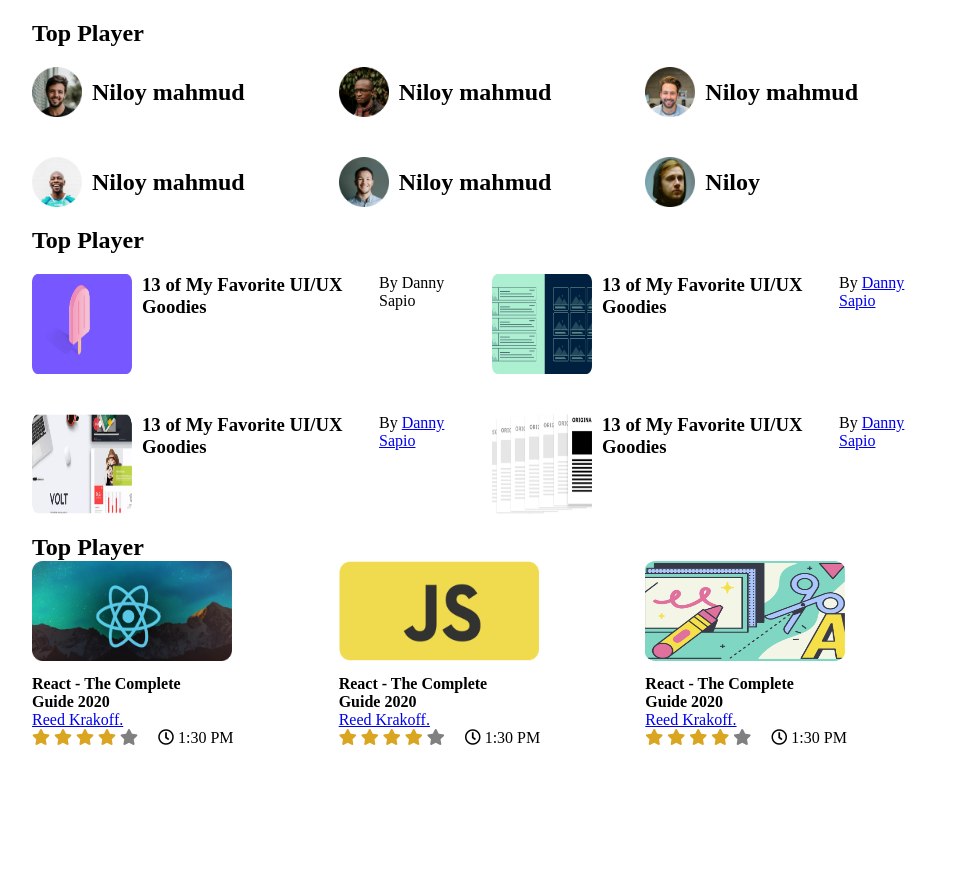
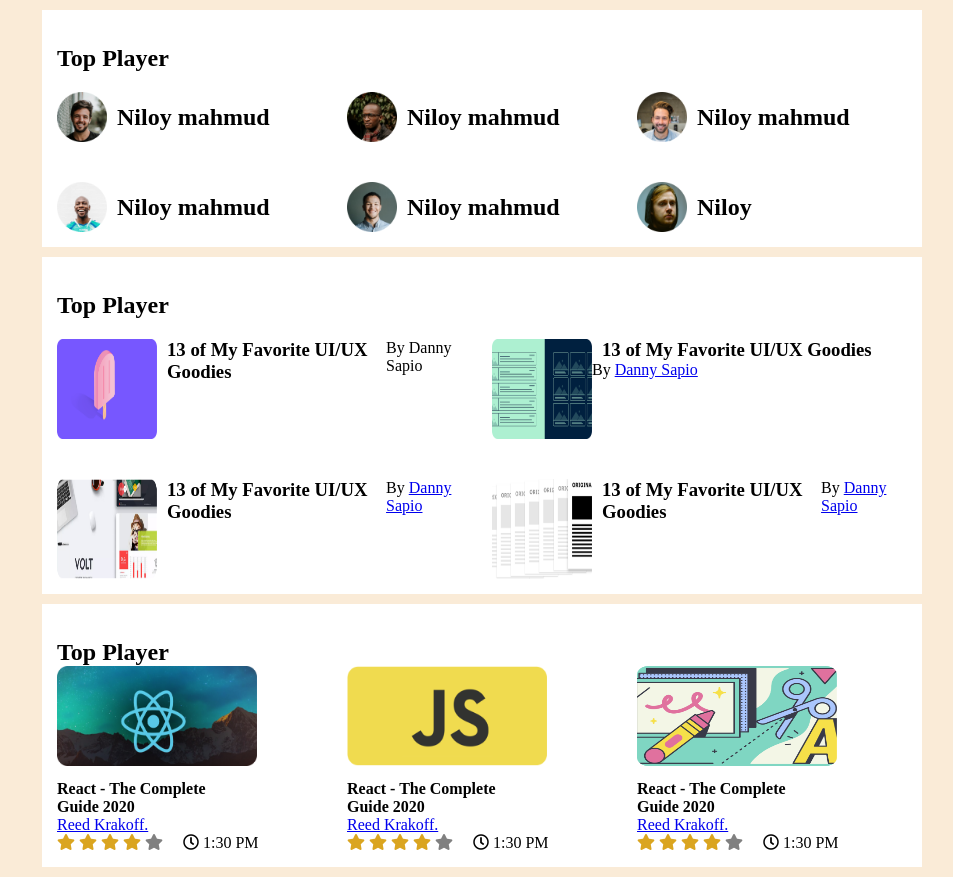
Before and after one commit to AbidurRahman24/grid-flex-css, a plain HTML site: page index.html in a window 1280 px wide. Shown: the whole page, without its empty margins (158-1111 px from the left). Before the commit the page ends 800 px from the top, so only its background shows below. Drawn offline with Linux system fonts and the light colour scheme.

Commit message:
grid flex

```diff
--- a/index.html
+++ b/index.html
@@ -50,8 +50,10 @@
           </div>
           <div class="thumnail">
             <img src="./images/blog-1.png" alt="" />
+            <div class="player-description">
             <h3>13 of My Favorite UI/UX Goodies</h3>
             <p>By <a href="#">Danny Sapio</a></p>
+            </div>
           </div>
           <div class="thumnail">
             <img src="./images/blog-2.png" alt="" />
--- a/style.css
+++ b/style.css
@@ -6,6 +6,14 @@ main{
     width: 900px;
     max-width: 90%;
     margin: 0 auto;
+}
+body{
+    background-color:antiquewhite ;
+}
+section{
+    margin:10px;
+    background-color: white;
+    padding:15px
 }
 .top-title{
     margin-top: 20px;
```
